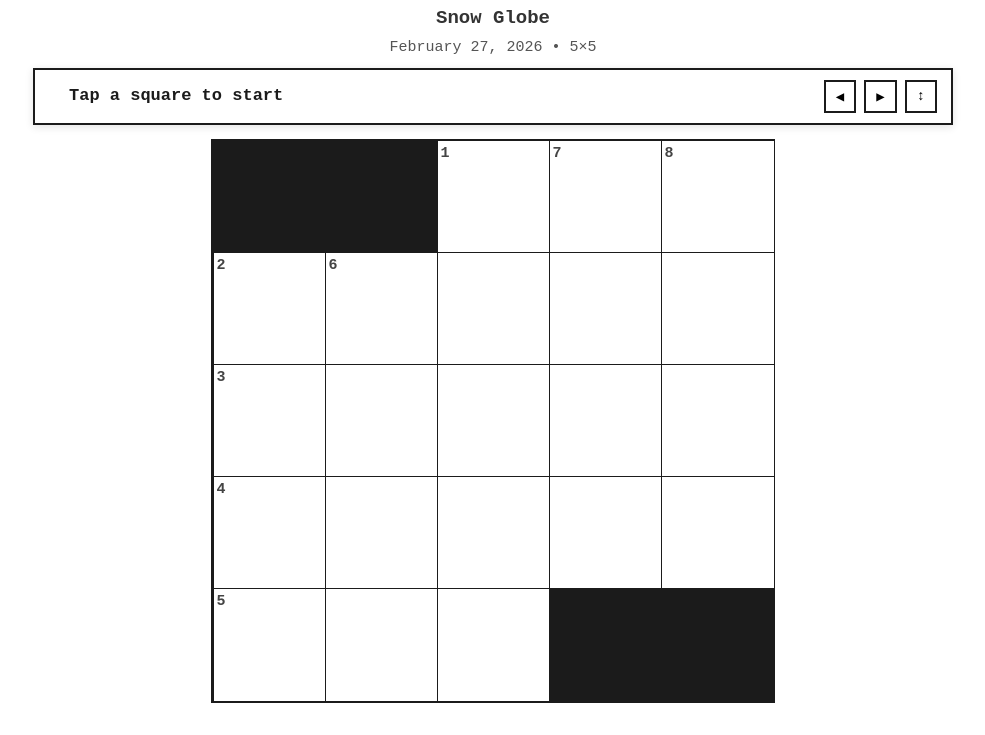
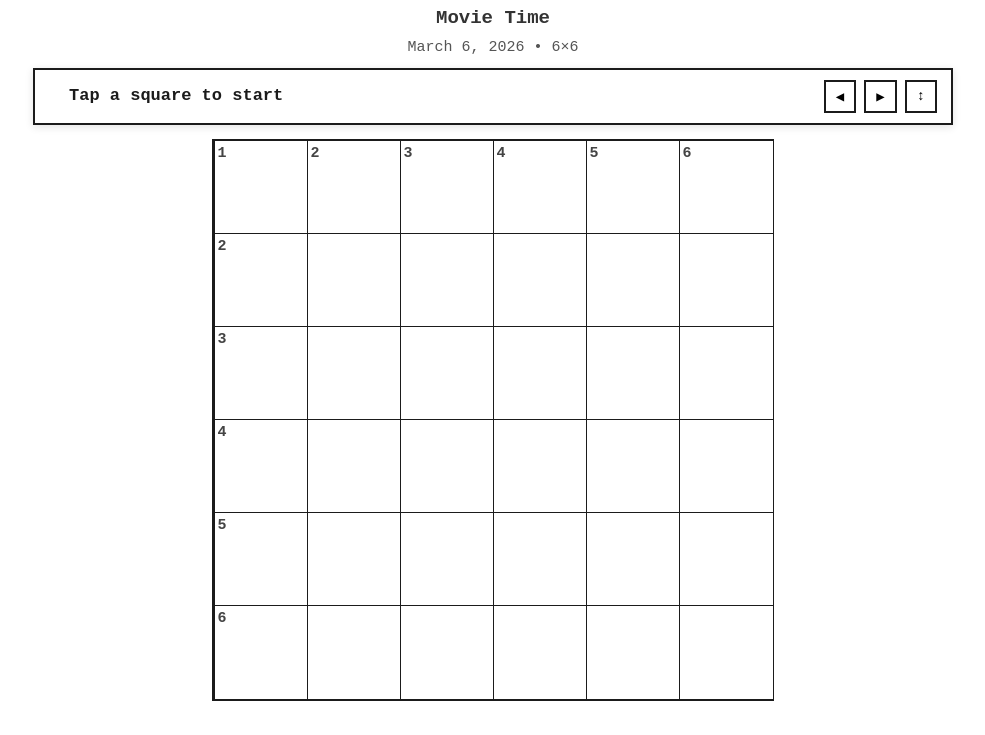
Before and after one commit to nbrackett-ship-it/MusicMiniCrossword, a plain HTML site: page index.html in a window 1280 px wide. Shown: the part 65-800 px from the top of the page, without its empty margins (147-1132 px from the left). Drawn offline with Linux system fonts and the light colour scheme; no server answers.

Commit message:
Add new puzzle ID to Crossword class

```diff
--- a/index.html
+++ b/index.html
@@ -210,6 +210,7 @@ Safe to remove after: 2026-02-10
     class Crossword {
       constructor() {
         this.puzzleIds = [
+          'movie-time-2026-03-06',
           'snow-globe-2026-02-27',
           'boy-howdy-2026-02-20',
           'italian-disco-2026-02-13',
```
